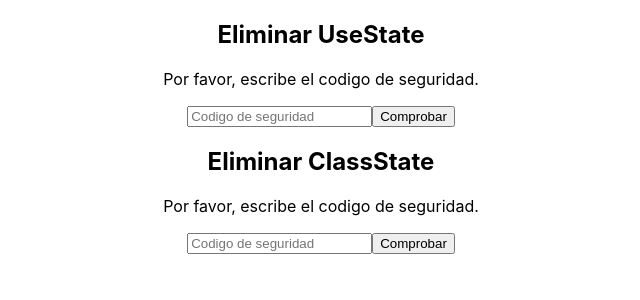
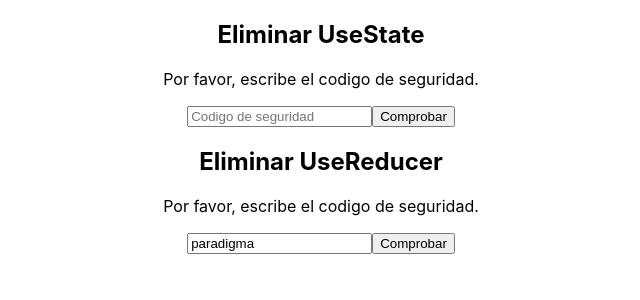
Before and after one commit to MattoDev/security-code, a React (Create React App) app: page / in a window 1280 px wide. Shown: the top 300 px of the page, without its empty margins (319-959 px from the left). Built offline with nearby package versions, Linux system fonts and the light colour scheme.

Commit message:
add UseReducer logic

```diff
--- a/src/App.js
+++ b/src/App.js
@@ -1,12 +1,14 @@
 import { UseState } from "./UseState.js";
 import { ClassState } from "./ClassState.js";
 import "./App.css";
+import { UseReducer } from "./UseReducer.js";
 
 function App() {
   return (
     <div className="App">
       <UseState name="UseState" />
-      <ClassState name="ClassState" />
+      {/* <ClassState name="ClassState" /> */}
+      <UseReducer name="UseReducer" />
     </div>
   );
 }
--- a/src/UseReducer.js
+++ b/src/UseReducer.js
@@ -1,57 +1,114 @@
+import React from "react";
+
+const SECURITY_CODE = "paradigma";
+
+function UseReducer({ name }) {
+  const [state, dispatch] = React.useReducer(reducer, initialState);
+
+  React.useEffect(() => {
+    console.log("Empezando el efecto");
+    if (!!state.loading) {
+      setTimeout(() => {
+        console.log("Haciendo la validacion");
+        if (state.value === SECURITY_CODE) {
+          dispatch({
+            type: "CONFIRM",
+          });
+          // setError(true);
+        } else {
+          dispatch({
+            type: "ERROR",
+          });
+        }
+
+        // setLoading(false);
+        console.log("terminando la validacion");
+      }, 3000);
+    }
+    console.log("Terminando el efecto");
+  }, [state.loading]);
+
+  if (!state.deleted && !state.confirmed) {
+    return (
+      <div>
+        <h2>Eliminar {name}</h2>
+        <p>Por favor, escribe el codigo de seguridad.</p>
+        {state.error && !state.loading && <p>Error: el codigo es incorrecto</p>}
+        {state.loading && <p>Cargando...</p>}
+        <input
+          placeholder="Codigo de seguridad"
+          value={state.value}
+          onChange={(event) => {
+            // setError(false);
+            dispatch({
+              type: "WRITE",
+              payload: event.target.value,
+            });
+            // onWrite(event);
+          }}
+        />
+        <button
+          onClick={() =>
+            dispatch({
+              type: "CHECK",
+            })
+          }
+        >
+          Comprobar
+        </button>
+      </div>
+    );
+  } else if (!!state.confirmed && !state.deleted) {
+    return (
+      <React.Fragment>
+        <p>Pedimos Confirmacion, ¿Estas seguro?</p>
+        <button
+          onClick={() => {
+            dispatch({
+              type: "DELETE",
+            });
+          }}
+        >
+          Sí, eliminar
+        </button>
+        <button
+          onClick={() => {
+            dispatch({
+              type: "RESET",
+            });
+          }}
+        >
+          No, cancelar
+        </button>
+      </React.Fragment>
+    );
+  } else {
+    return (
+      <React.Fragment>
+        <p>Eliminado con exito</p>
+        <button
+          onClick={() => {
+            dispatch({
+              type: "RESET",
+            });
+          }}
+        >
+          Resetear, volver atras
+        </button>
+      </React.Fragment>
+    );
+  }
+}
+
 const initialState = {
-  value: "",
+  value: "paradigma",
   error: false,
   loading: false,
   deleted: false,
   confirmed: false,
 };
 
-// const reducer = (state, action) =>  {
-
-// }
-
-// const reducerIf = (state, action) => {
-//   if (action.type === "ERROR") {
-//     return {
-//       ...state,
-//       error: true,
-//       loading: false,
-//     };
-//   } else if (action.type === "CHECK") {
-//     return {
-//       ...state,
-//       loading: true,
-//     };
-//   } else {
-//     return {
-//       ...state,
-//     };
-//   }
-// };
-
-// const reducerSwitch = (state, action) => {
-//   switch (action.type) {
-//     case "ERROR":
-//       return {
-//         ...state,
-//         error: true,
-//         loading: false,
-//       };
-
-//     case "CHECK":
-//       return {
-//         ...state,
-//         loading: true,
-//       };
-
-//     default:
-//       return {
-//         ...state,
-//       };
-//   }
-// };
-
-const reducerObject = (state) => ({
+const reducerObject = (state, payload) => ({
   ERROR: {
     ...state,
     error: true,
@@ -61,12 +118,34 @@ const reducerObject = (state) => ({
     ...state,
     loading: true,
   },
+  CONFIRM: {
+    ...state,
+    loading: false,
+    error: false,
+    confirmed: true,
+  },
+  DELETE: {
+    ...state,
+    deleted: true,
+  },
+  RESET: {
+    ...state,
+    confirmed: false,
+    deleted: false,
+    value: "",
+  },
+  WRITE: {
+    ...state,
+    value: payload,
+  },
 });
 
 const reducer = (state, action) => {
   if (reducerObject(state)[action.type]) {
-    return reducerObject(state)[action.type];
+    return reducerObject(state, action.payload)[action.type];
   } else {
     return state;
   }
 };
+
+export { UseReducer };
```
